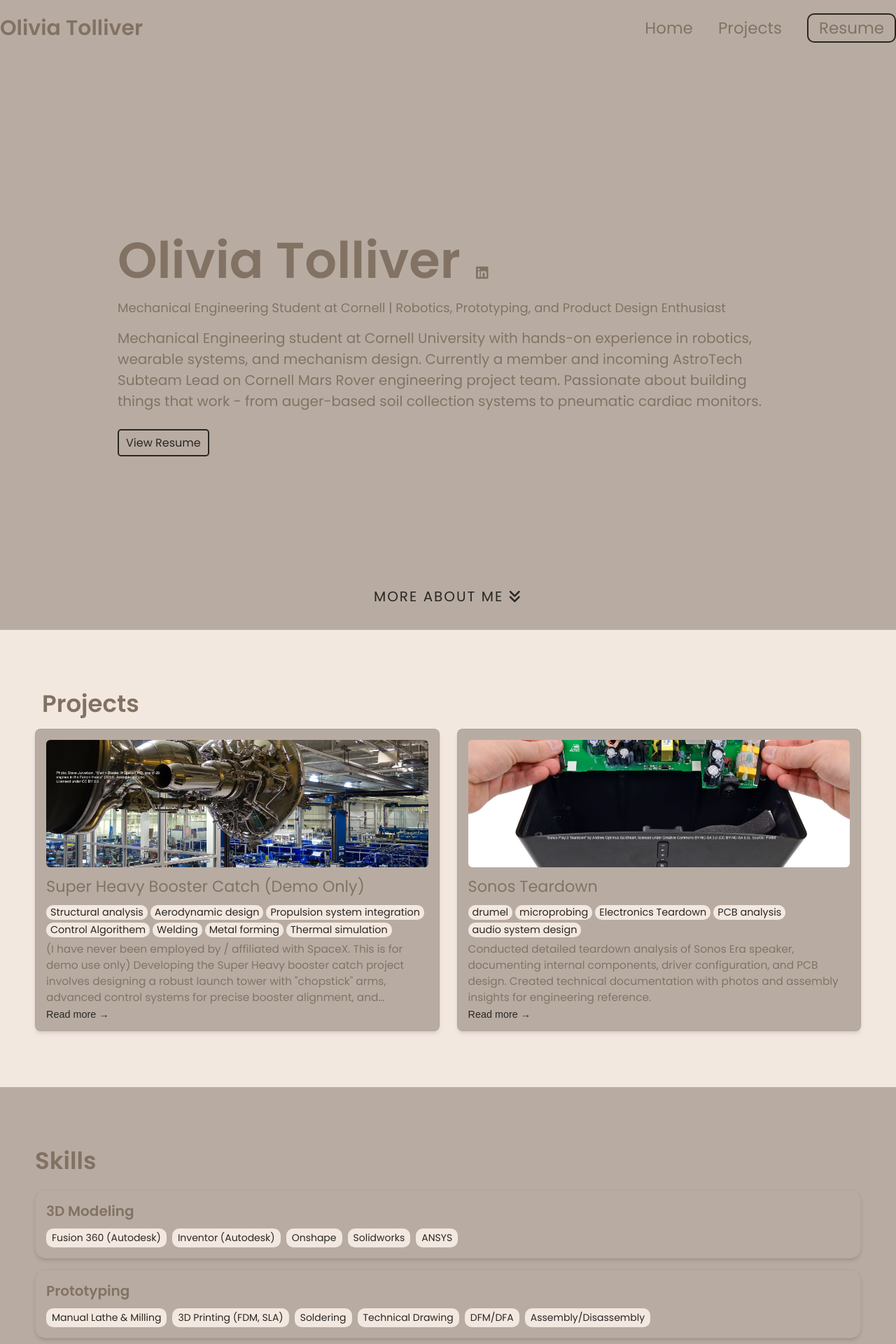
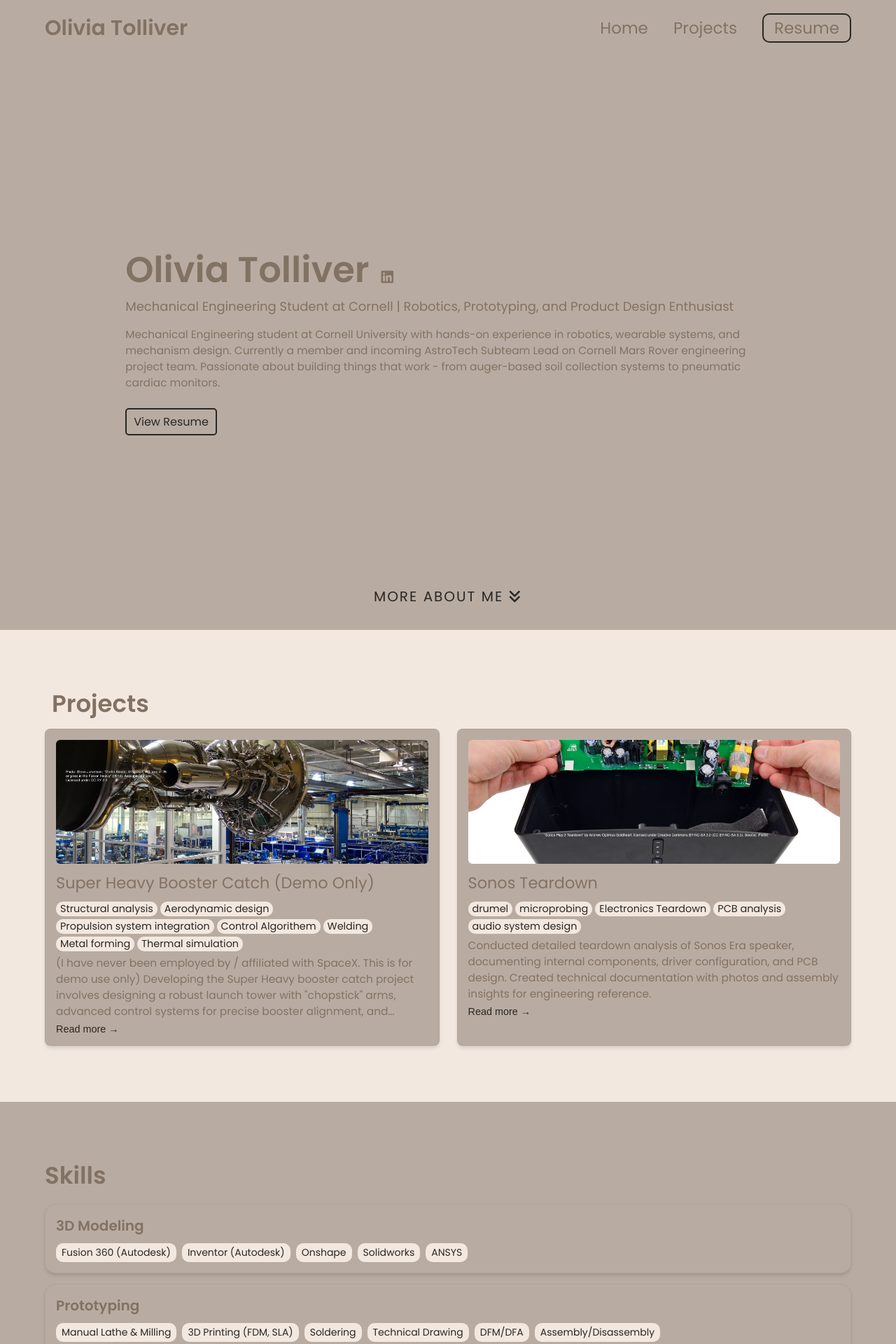
Before and after one commit to oliviatolliver/oliviatolliver.github.io, a Jekyll site: the page built from index.html, in a window 1280 px wide. Shown: the top 1920 px of the page at 70% size. Built offline with Jekyll 4.4.1, drawn with Linux system fonts in a browser that asks for light colours.

Commit message:
adjusting for different screen sizes

```diff
--- a/css/styles.css
+++ b/css/styles.css
@@ -60,7 +60,7 @@
 }
 
 .content-wrapper {
-    max-width: 1400px;
+    max-width: min(1400px, 90vw);
     margin: 0 auto;
     width: 100%;
 }
@@ -70,12 +70,13 @@
 nav {
     display: flex;
     justify-content: space-between;
-    padding: 25px 0;
+    padding: 25px 50px;
     height: var(--nav-height);
     align-items: center;
     position: relative;
-    max-width: 1400px;
+    max-width: min(1400px, 90vw);
     margin: 0 auto;
+    padding: 25px 0;
 }
 
 nav .left a {
@@ -158,8 +159,8 @@
 .hero-section {
     padding: 0 50px;
     height: calc(100vh - var(--nav-height));
-    min-height: 600px;
-    max-height: calc(900px - var(--nav-height));
+    min-height: calc(100vh - var(--nav-height));
+    max-height: calc(100vh - var(--nav-height));
     display: flex;  /* This makes .hero-section a flex container */
     flex-direction: column;
     justify-content: center;
@@ -205,7 +206,7 @@
 }
 
 .hero-section .text h2 {
-    font-size: 72px;
+    font-size: clamp(32px, 4vw, 72px);
 }
 
 .hero-section .text .external-links i {
@@ -215,13 +216,13 @@
 }
 
 .hero-section .text h3 {
-    font-size: 18px;
+    font-size: clamp(14px, 1.5vw, 18px);
     color: var(--text-color);
 }
 
 .hero-section .text p {
     margin-top: 15px;
-    font-size: 20px;
+    font-size: clamp(14px, 1.2vw, 20px);
     padding: 0px;
     color: var(--text-color);
 }
```
